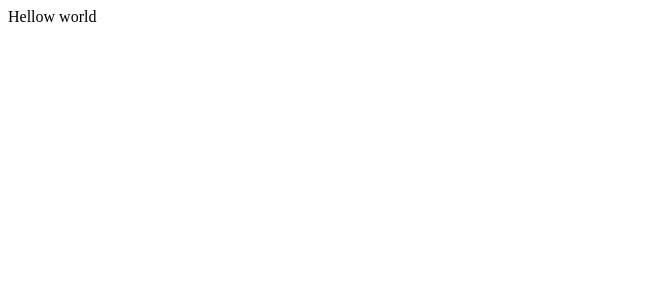
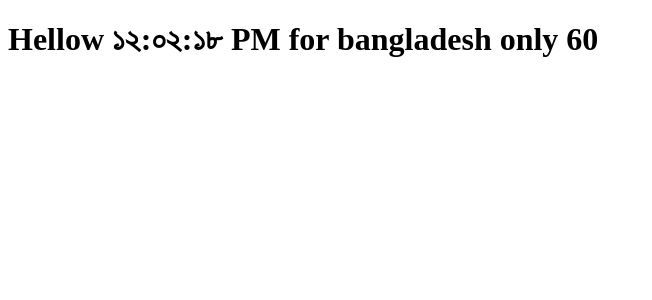
Before and after one commit to ramjan10/myReact, a React (Vite) app: page / in a window 1280 px wide. Shown: the top 300 px of the page, without its empty margins (0-652 px from the left). Built offline with nearby package versions, Linux system fonts and the light colour scheme.

Commit message:
compnonent tutorial

```diff
--- a/src/main.jsx
+++ b/src/main.jsx
@@ -1,9 +1,57 @@
-import React from 'react'
-import ReactDOM from 'react-dom/client'
-import App from './App.jsx'
+import React from 'react';
+import ReactDom from 'react-dom/client';
 
-ReactDOM.createRoot(document.getElementById('root')).render(
-  <React.StrictMode>
-    <App />
-  </React.StrictMode>,
-)
+
+/**
+ * example for jsx and render
+ * JSX= javascript xml , It is not a xml it is vertual dom
+ * render = all data display by this function
+ */
+// const index = 0;
+
+// const root = ReactDom.createRoot(document.getElementById('root'));
+
+// setInterval(() => {
+//   const element = (
+//   <h1 className="heading" tabIndex={index}>
+//     <span className='text'>Hellow {new Date().toLocaleTimeString()}</span>
+//   </h1>
+// );
+// root.render(element);
+
+// }, 1000);
+
+/**
+ * componet 2 types
+ * one for function and other is class component
+ * function component is import and class compnent not use now
+ * class component pass data throw props and use this by using 'this.props....'
+ */
+
+/**
+ * function component
+*/
+
+// function Clock({local})
+// {
+//    return (
+//     <h1 className="heading">
+//       Hellow {new Date().toLocaleTimeString(local)}
+//     </h1>
+//   );
+// }
+// ReactDom.createRoot(document.getElementById('root')).render(<Clock local="bn-BD" />);
+
+/**
+ * class component
+ */
+
+class ClassClock extends React.Component{
+    render()
+    {
+      return <h1 className="heading">
+          Hellow {new Date().toLocaleTimeString(this.props.local)}  {this.props.str} {parseInt(this.props.a) + parseInt(this.props.b)}
+      </h1>
+    }
+}
+ReactDom.createRoot(document.getElementById('root')).render(<ClassClock local="bn-BD" str=" for bangladesh only" a="10" b="50"/>);
```
